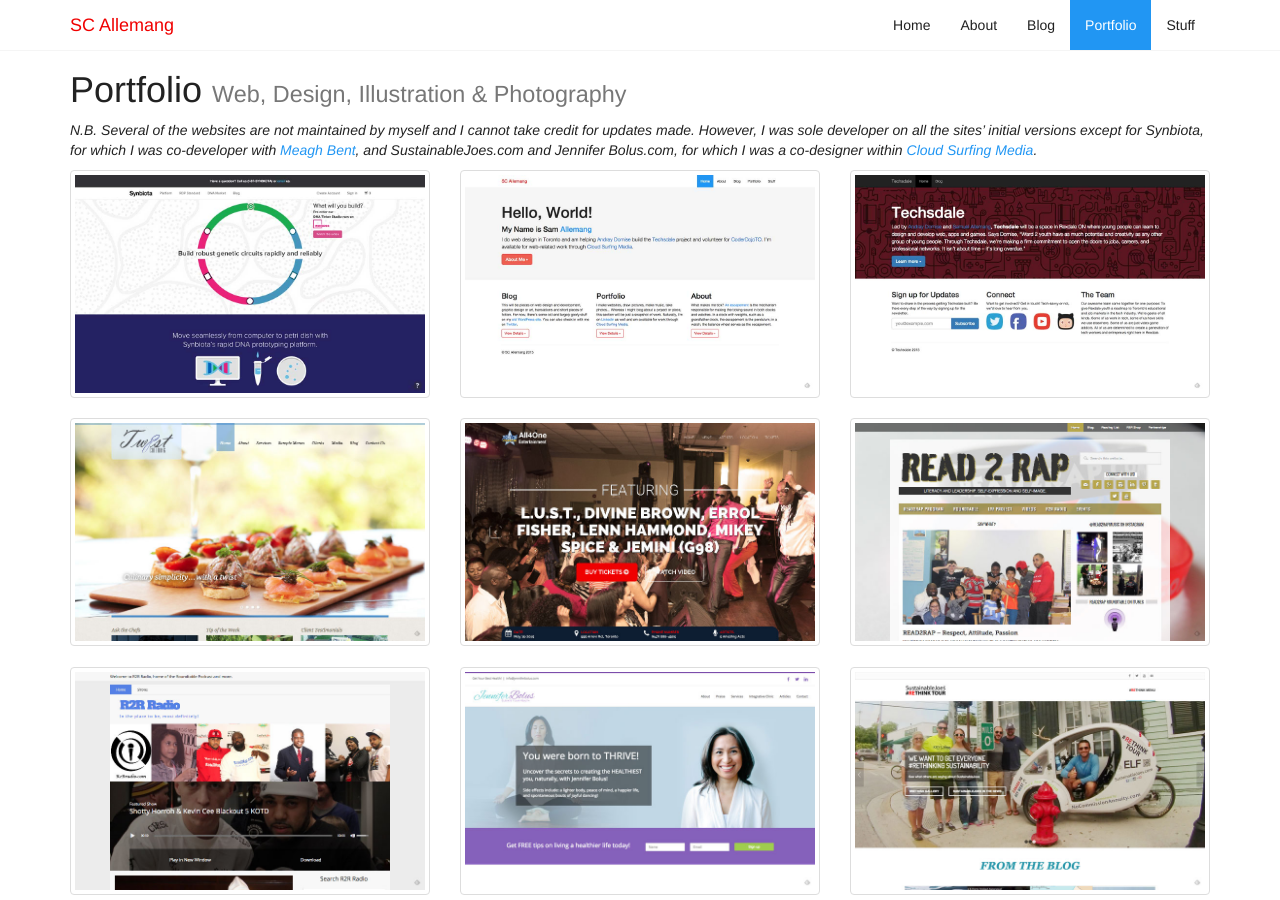
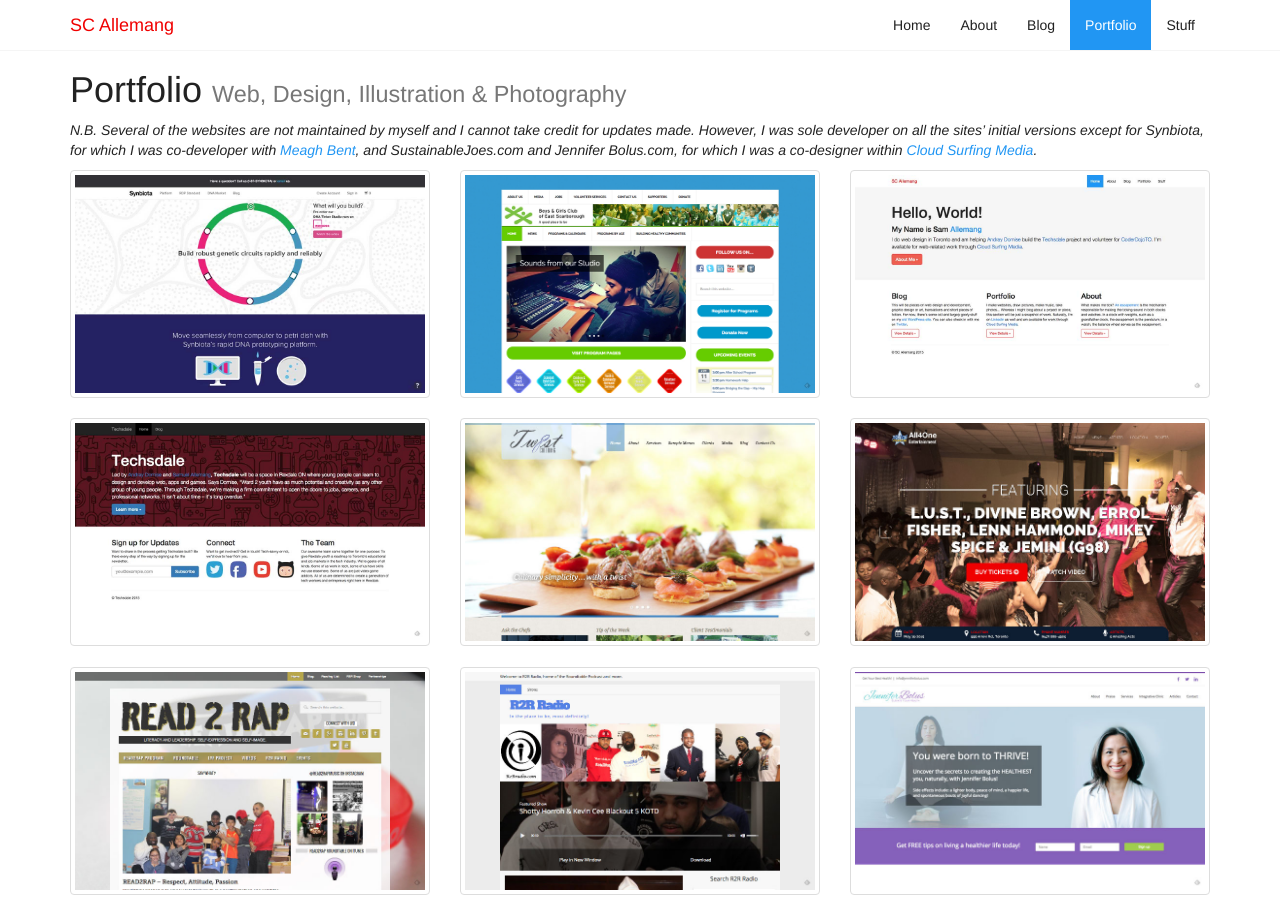
Before and after one commit to scallemang/-OLD_scallemang.github.io, a Jekyll site: the page built from portfolio.md, in a window 1280 px wide and 900 px high. Built offline with Jekyll 4.4.1, drawn with Linux system fonts in a browser that asks for light colours; nearby versions of some CDN libraries.

Commit message:
Added two images to Portfolio.

```diff
--- a/portfolio.md
+++ b/portfolio.md
@@ -5,6 +5,7 @@
 permalink: /portfolio/
 images:
   - ["portfolio-web/synbiota-01.jpg", "http://www.synbiota.com"]
+  - ["portfolio-web/esbgc-org.jpg", "http://www.esbgc.org"]
   - ["portfolio-web/sca-ca-01.jpg", "http://scallemang.ca"]
   - ["portfolio-web/techsdale-ca-01.jpg", "http://www.techsdale.ca"]
   - ["portfolio-web/twistcatering.jpg", "http://www.twistcatering.com"]
@@ -29,6 +30,7 @@
   - ["portfolio-design/lunchmeat-dregs.jpg", ""]
   - ["portfolio-design/lunchmeat-dregs-friends.jpg", ""]
   - ["portfolio-design/lunchmeat-child.jpg", ""]
+  - ["portfolio-design/diamond-icons.png", ""]
   - ["portfolio-design/l_entente.gif", ""]
   - ["portfolio-design/rhineland-desk.png", ""]
   - ["portfolio-design/rhineland-logo.png", ""]
```
Also changed, not shown: img/reduced-size/portfolio-design/diamond-icons.png (added), img/reduced-size/portfolio-web/esbgc-org.jpg (added).
